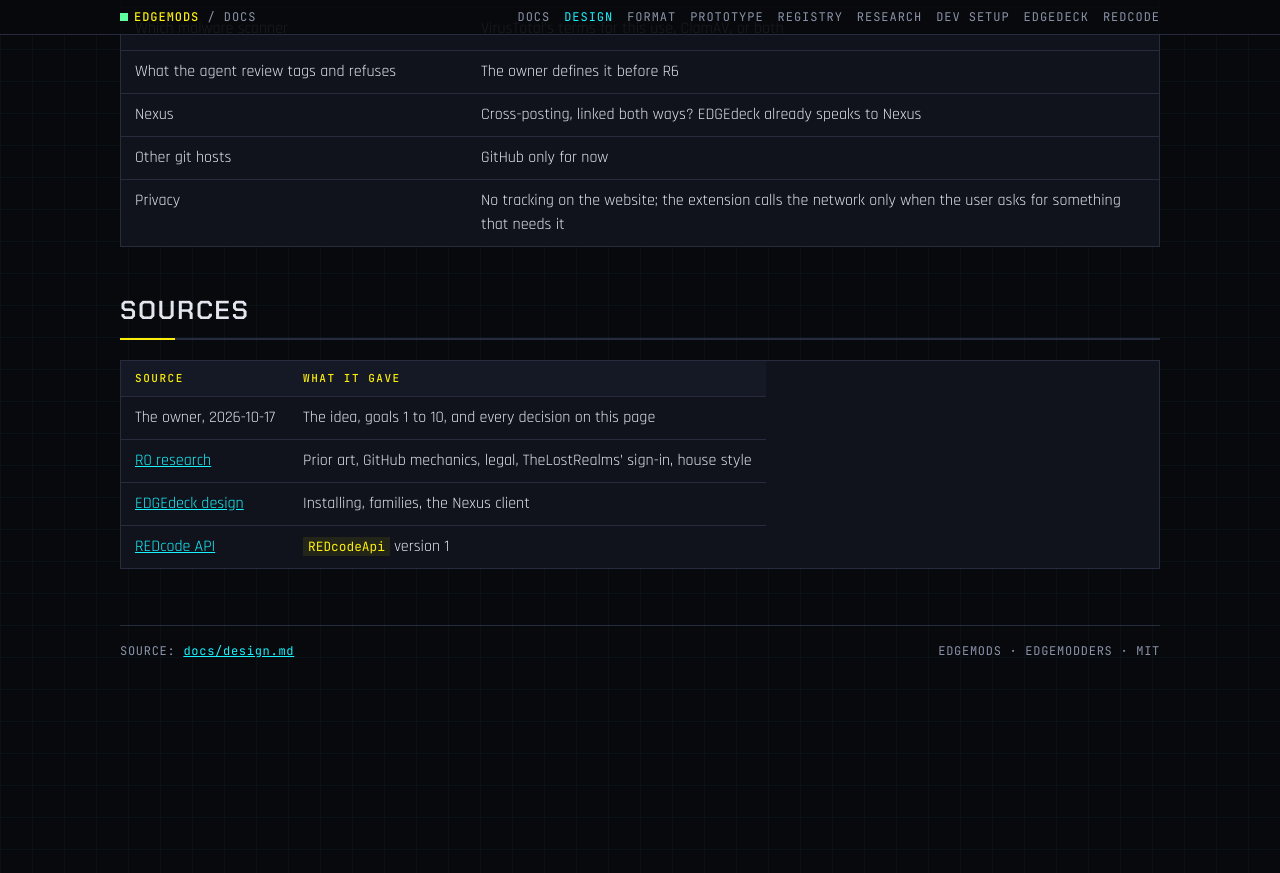
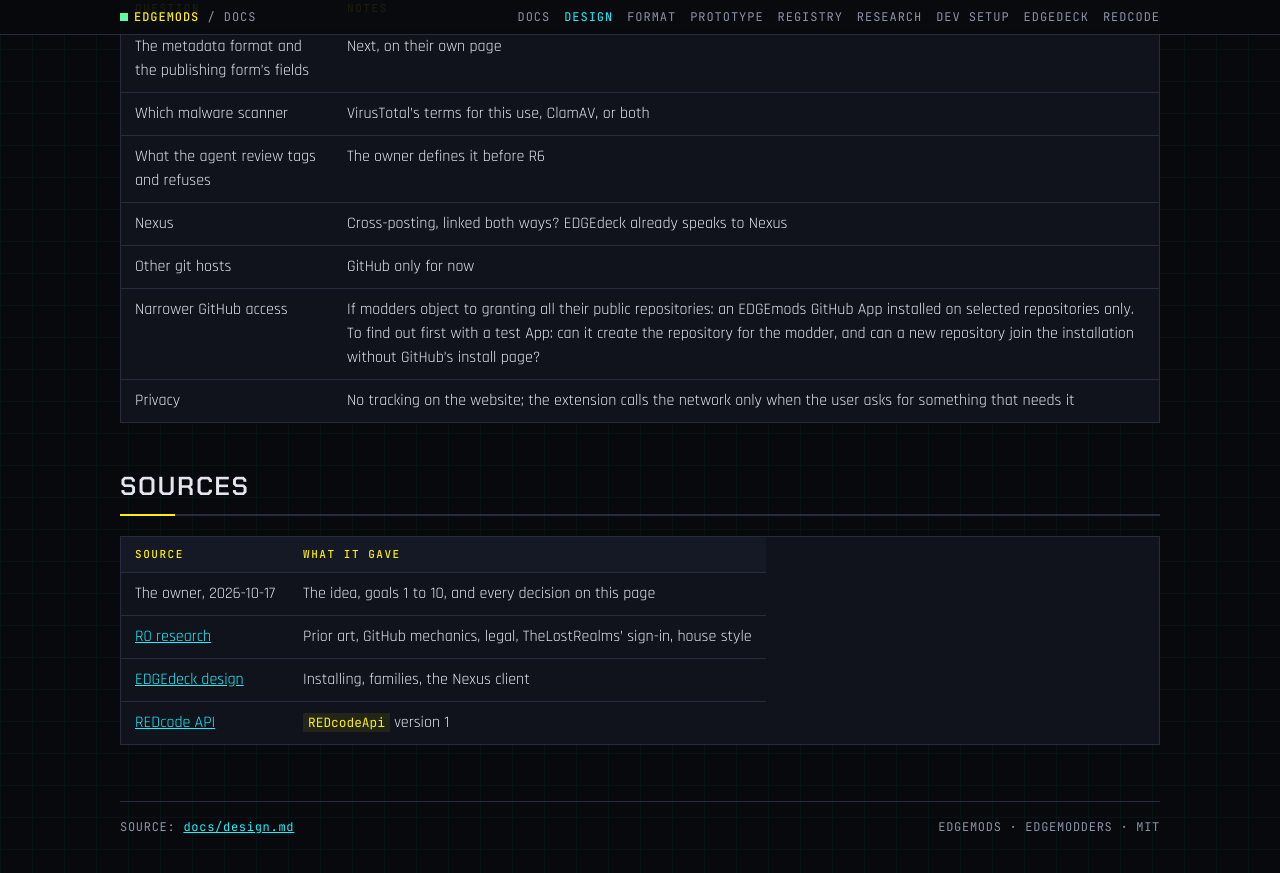
Before and after one commit to Edgemodders/EDGEmods, a Jekyll site: the page built from docs/design.md, in a window 1280 px wide and 900 px high, scrolled down 13775 px. Shown: the top 873 px of the window. Built offline with Jekyll 4.4.1, drawn with Linux system fonts in a browser that asks for light colours; our own code applies the rules of GitHub Pages for plain Markdown files; before the commit the page ends 14499 px from its top, so only the background shows below that; some of the changed text lies outside the part shown.

Commit message:
Design: the plain GitHub sign-in for now; narrower access if modders object
Co-Authored-By: Claude Opus 5.5 <noreply@anthropic.com>

```diff
--- a/docs/design.md
+++ b/docs/design.md
@@ -123,6 +123,7 @@ One approval is enough (proposed, from GitHub's documentation): GitHub's sign-in
 - A mod page also has **Discussions** and **Issues**: simple renderings of the GitHub Discussions and Issues of the mod's repository, which EDGEmods reads and writes through the GitHub API.
 - Reading GitHub fresh on each view is preferred, so EDGEmods does not keep a second copy, unless that makes pages slow; then webhooks and a local copy.
 - **Modders never have to go to GitHub.** The EDGEmods extension and website do everything. The modder's GitHub sign-in authorizes what the extension needs to set up and manage the mod's repository; nothing else is installed or clicked on GitHub.
+- **The plain GitHub sign-in, for now** (the owner, 2026-10-17): it grants access to all of the modder's public repositories, not only the mod's, as many VS Code extensions already ask. If modders push back, EDGEmods moves to narrower access (see "Open questions").
 
 **Proposed:**
 
@@ -286,6 +287,7 @@ To be agreed. The format comes first, because the checks, the website and the ex
 | What the agent review tags and refuses | The owner defines it before R6 |
 | Nexus | Cross-posting, linked both ways? EDGEdeck already speaks to Nexus |
 | Other git hosts | GitHub only for now |
+| Narrower GitHub access | If modders object to granting all their public repositories: an EDGEmods GitHub App installed on selected repositories only. To find out first with a test App: can it create the repository for the modder, and can a new repository join the installation without GitHub's install page? |
 | Privacy | No tracking on the website; the extension calls the network only when the user asks for something that needs it |
 
 ## Sources
```
